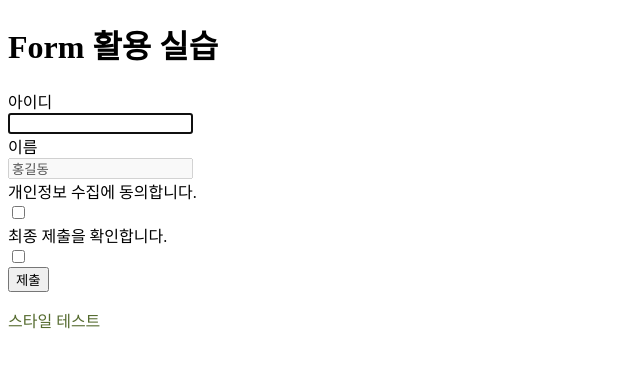
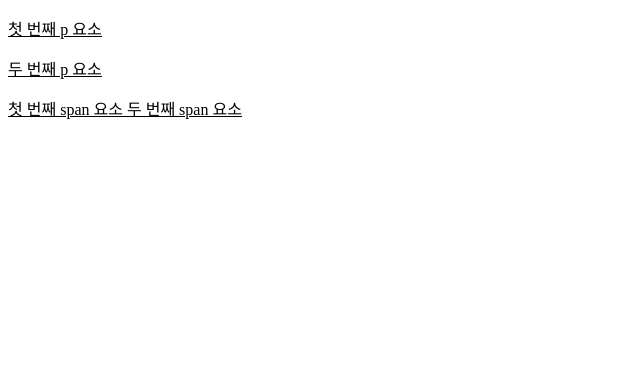
Before and after one commit to wallaby150/test, a plain HTML site: page test.html in a window 1280 px wide. Shown: the whole page, without its empty margins (0-640 px from the left). Drawn offline with Linux system fonts and the light colour scheme.

Commit message:
0614_선택자 심화 공부

```diff
--- a/test.html
+++ b/test.html
@@ -5,42 +5,17 @@
     <meta name="viewport" content="width=device-width, initial-scale=1.0" />
     <title>Document</title>
     <style>
-      .a {
-        color: red;
-      }
-      .a.b {
-        color: blue;
-      }
-      p.a {
-        color: violet;
-      }
-      p.a.b {
-        color: darkolivegreen;
+      :first-of-type {
+        text-decoration: underline;
       }
     </style>
   </head>
   <body>
-    <h1>Form 활용 실습</h1>
-    <form action="">
-      <div class="input-group">
-        <label for="username">아이디</label>
-      </div>
-      <input type="text" name="username" id="username" autofocus />
-
-      <div class="input-group">
-        <label for="name">이름</label>
-      </div>
-      <input type="text" name="name" value="홍길동" id="name" disabled />
-      <div class="input-group">
-        <label for="agreement">개인정보 수집에 동의합니다.</label>
-      </div>
-      <input type="checkbox" name="agreement" id="agreement" />
-      <div class="input-group">
-        <label>최종 제출을 확인합니다.</label>
-      </div>
-      <input type="checkbox" />
-    </form>
-    <input type="submit" value="제출" />
-    <p class="a b">스타일 테스트</p>
+    <div>
+      <p>첫 번째 p 요소</p>
+      <p>두 번째 p 요소</p>
+      <span>첫 번째 span 요소</span>
+      <span>두 번째 span 요소</span>
+    </div>
   </body>
 </html>
```
Also changed, not shown: study/study.html (+3 -0 lines).
